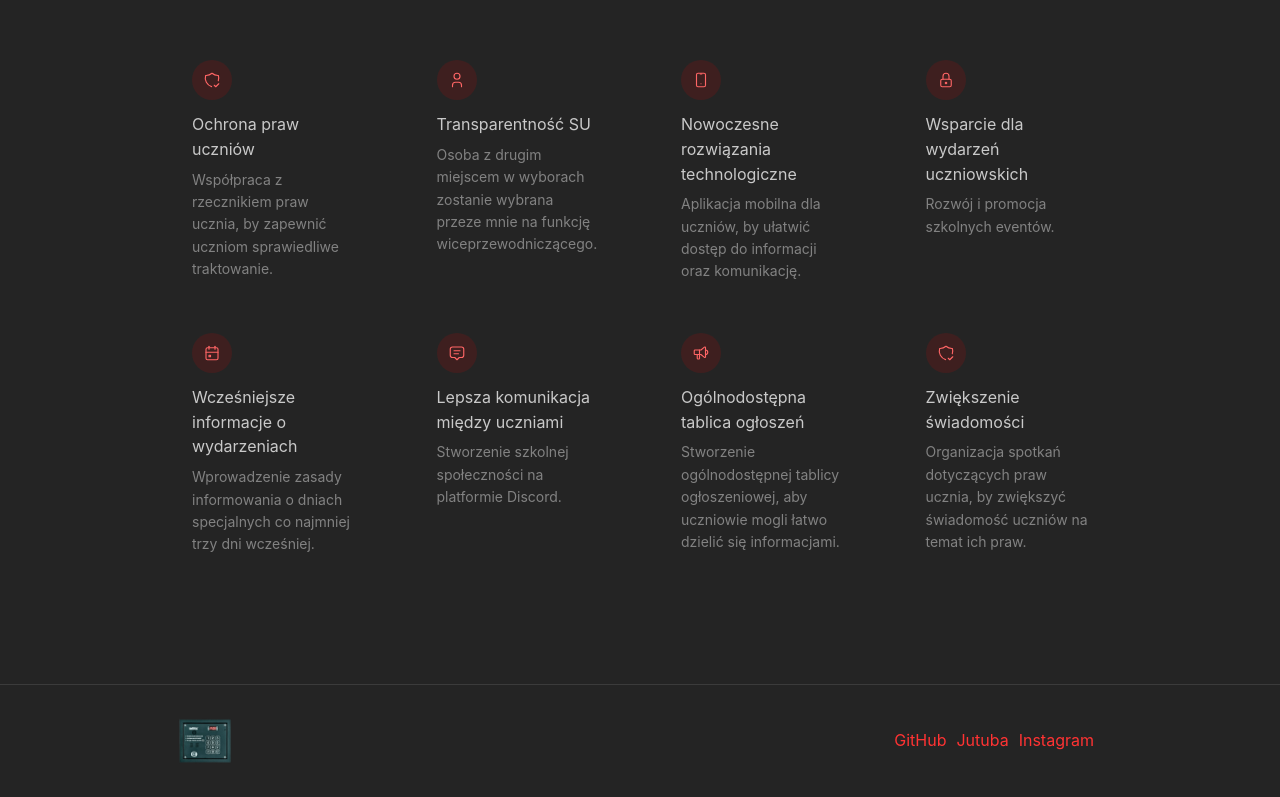
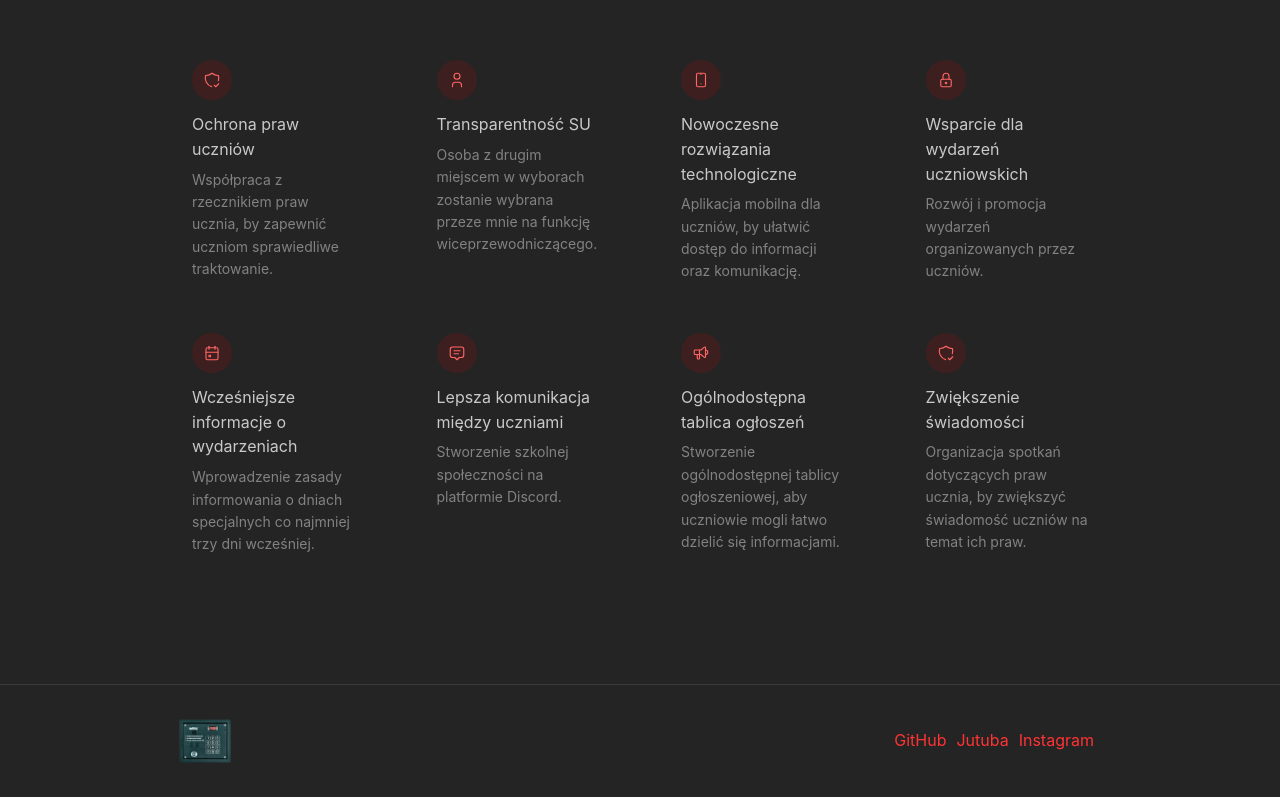
Before and after one commit to 4fra/zslgdansk, a Next.js app: page / in a window 1280 px wide. Shown: the part 897-1694 px from the top of the page. Built offline with nearby package versions, Linux system fonts and the light colour scheme.

Commit message:
:lipstick: Change the displayed postulates

```diff
--- a/src/components/FeaturesGrid/FeaturesGrid.tsx
+++ b/src/components/FeaturesGrid/FeaturesGrid.tsx
@@ -40,7 +40,7 @@ export function FeaturesGrid() {
 
             <SimpleGrid
                 mt={60}
-                cols={{base: 1, sm: 2, md: 4}}
+                cols={{base: 1, xs: 2, md: 4}}
                 spacing={{base: 'xl', md: 50}}
                 verticalSpacing={{base: 'xl', md: 50}}
             >
--- a/src/components/FeaturesGrid/data/FeaturesData.ts
+++ b/src/components/FeaturesGrid/data/FeaturesData.ts
@@ -31,7 +31,7 @@ const FeaturesData = [
         icon: IconLock,
         title: 'Wsparcie dla wydarzeń uczniowskich',
         description:
-            'Rozwój i promocja szkolnych eventów.',
+            'Rozwój i promocja wydarzeń organizowanych przez uczniów.',
     },
     {
         icon: IconCalendarEvent,
```
